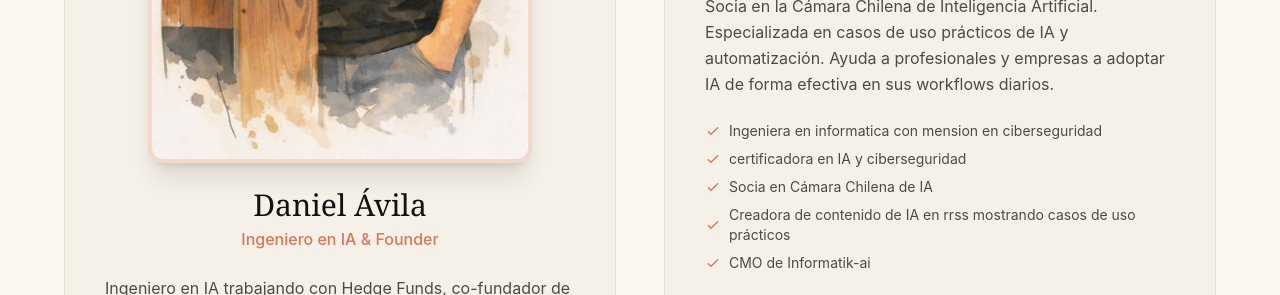
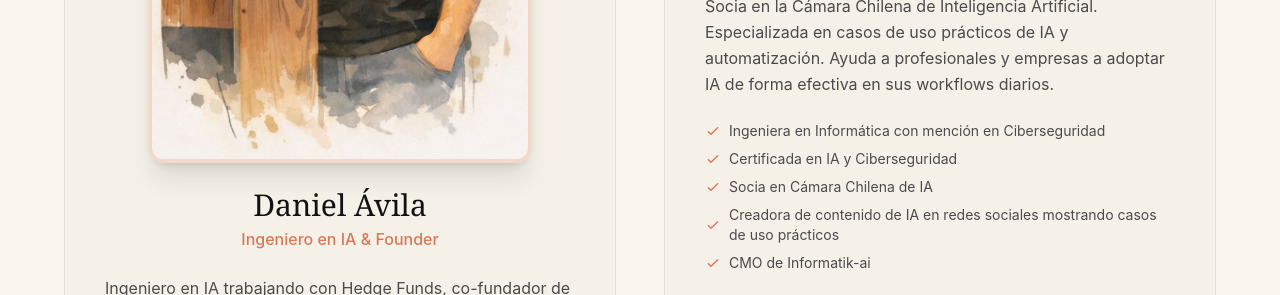
Before and after one commit to camidevai/CladeCodeConDaniel, a Next.js app: page / in a window 1280 px wide. Shown: the part 3640-3935 px from the top of the page. Built offline with nearby package versions, Linux system fonts and the light colour scheme.

Commit message:
Fix spelling errors in CamiDevAI instructor bio

```diff
--- a/components/Instructors.tsx
+++ b/components/Instructors.tsx
@@ -24,13 +24,11 @@ export default function Instructors() {
       image: "/img/camidevai.png",
       bio: "Socia en la Cámara Chilena de Inteligencia Artificial. Especializada en casos de uso prácticos de IA y automatización. Ayuda a profesionales y empresas a adoptar IA de forma efectiva en sus workflows diarios.",
       highlights: [
-        "Ingeniera en informatica con mension en ciberseguridad",
-        "certificadora en IA y ciberseguridad",
+        "Ingeniera en Informática con mención en Ciberseguridad",
+        "Certificada en IA y Ciberseguridad",
         "Socia en Cámara Chilena de IA",
-        "Creadora de contenido de IA en rrss mostrando casos de uso prácticos",
+        "Creadora de contenido de IA en redes sociales mostrando casos de uso prácticos",
         "CMO de Informatik-ai"
-
-
       ],
       social: {
         linkedin: "https://www.linkedin.com/in/camilabanares/",
```
